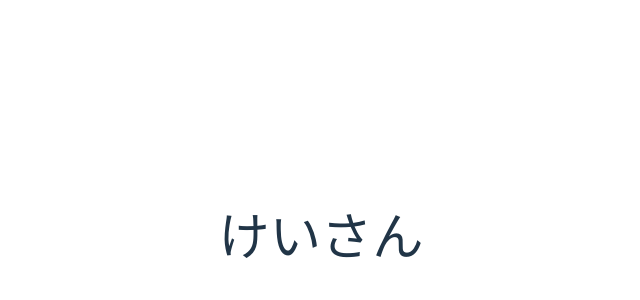
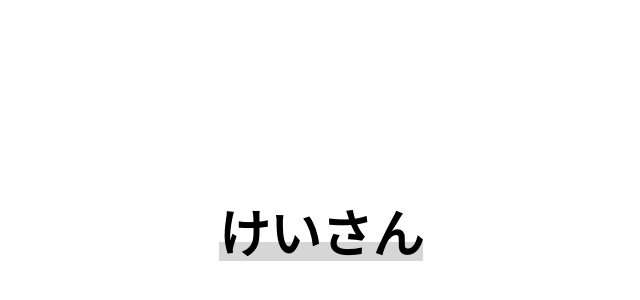
Before and after one commit to dieeel/junior-calc, a Vue app in the folder junior-calc/: page / in a window 1280 px wide. Shown: the part 164-464 px from the top of the page, without its empty margins (319-959 px from the left). Built offline with nearby package versions, Linux system fonts and the light colour scheme.

Commit message:
create title

```diff
--- a/junior-calc/src/components/VCalcGame.vue
+++ b/junior-calc/src/components/VCalcGame.vue
@@ -1,5 +1,21 @@
 <template>
-    <div>
+    <div class="title">
         <h1>けいさん</h1>
+        <div class="marker"></div>
     </div>
 </template>
+
+<style>
+.title{
+    position: relative;
+}
+
+.marker{
+    width: 100%;
+    height: 35%;
+    background-color: #a2a2a270;
+    position: absolute;
+    bottom: 5%;
+    z-index: -1;
+}
+</style>
--- a/junior-calc/src/style.css
+++ b/junior-calc/src/style.css
@@ -1,29 +1,3 @@
-:root {
-  font-family: Inter, Avenir, Helvetica, Arial, sans-serif;
-  font-size: 16px;
-  line-height: 24px;
-  font-weight: 400;
-
-  color-scheme: light dark;
-  color: rgba(255, 255, 255, 0.87);
-  background-color: #242424;
-
-  font-synthesis: none;
-  text-rendering: optimizeLegibility;
-  -webkit-font-smoothing: antialiased;
-  -moz-osx-font-smoothing: grayscale;
-  -webkit-text-size-adjust: 100%;
-}
-
-a {
-  font-weight: 500;
-  color: #646cff;
-  text-decoration: inherit;
-}
-a:hover {
-  color: #535bf2;
-}
-
 body {
   margin: 0;
   display: flex;
@@ -37,45 +11,9 @@ h1 {
   line-height: 1.1;
 }
 
-button {
-  border-radius: 8px;
-  border: 1px solid transparent;
-  padding: 0.6em 1.2em;
-  font-size: 1em;
-  font-weight: 500;
-  font-family: inherit;
-  background-color: #1a1a1a;
-  cursor: pointer;
-  transition: border-color 0.25s;
-}
-button:hover {
-  border-color: #646cff;
-}
-button:focus,
-button:focus-visible {
-  outline: 4px auto -webkit-focus-ring-color;
-}
-
-.card {
-  padding: 2em;
-}
-
 #app {
   max-width: 1280px;
   margin: 0 auto;
   padding: 2rem;
   text-align: center;
 }
-
-@media (prefers-color-scheme: light) {
-  :root {
-    color: #213547;
-    background-color: #ffffff;
-  }
-  a:hover {
-    color: #747bff;
-  }
-  button {
-    background-color: #f9f9f9;
-  }
-}
```
